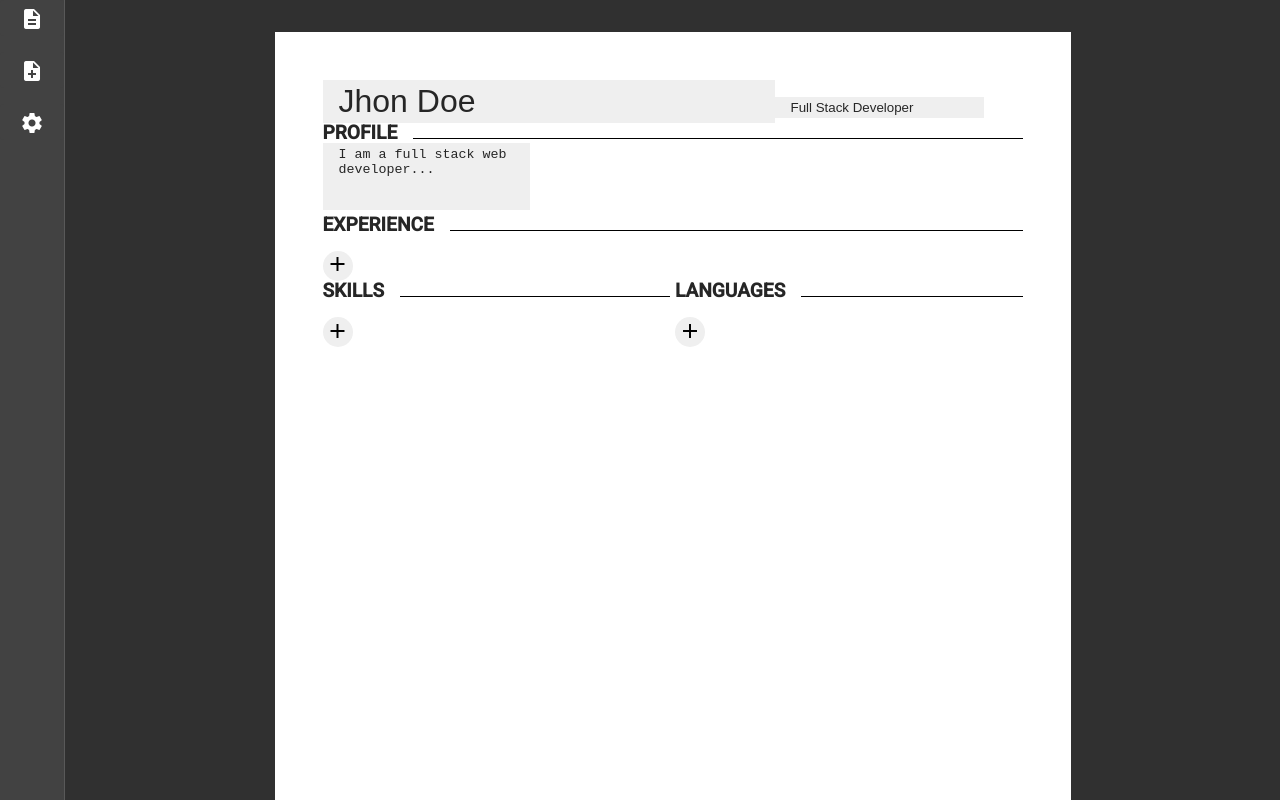
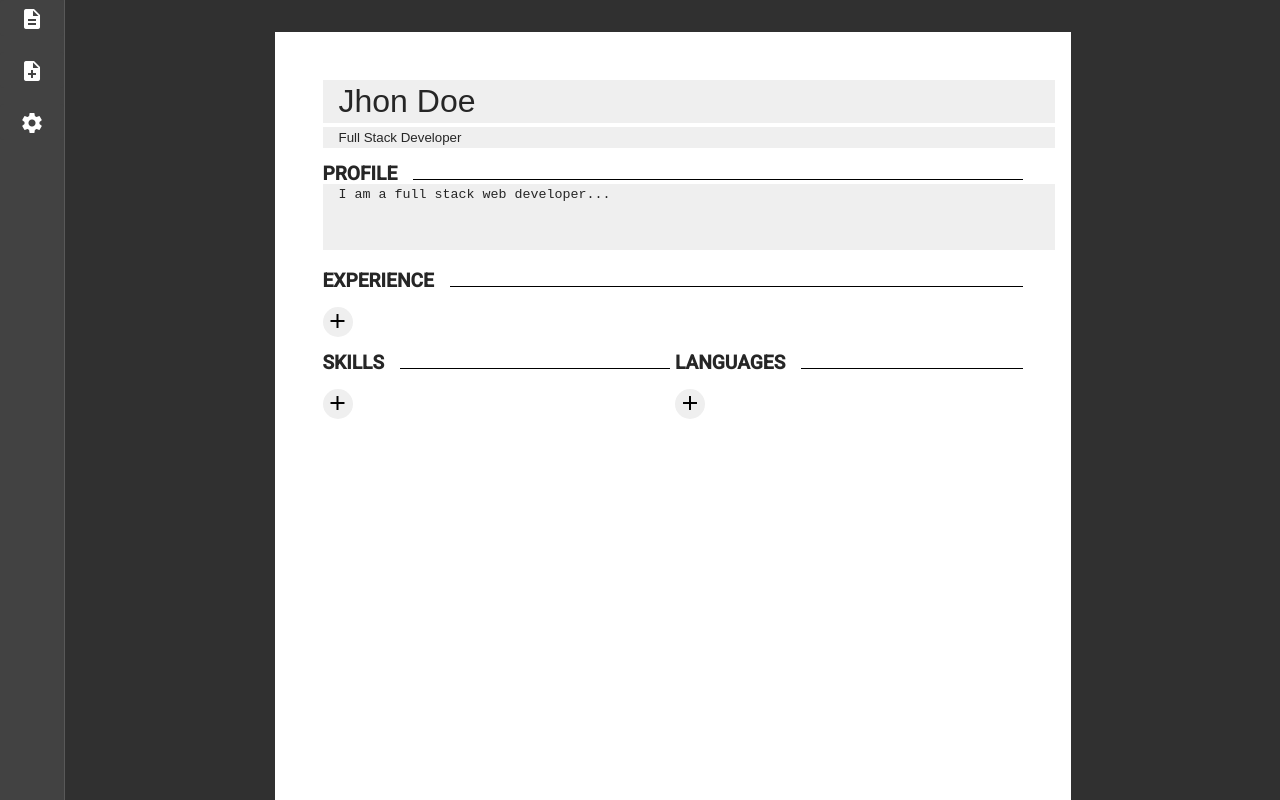
Before and after one commit to maak-tn/resume-builder, an Angular app: page /new in a window 1280 px wide. Built offline with nearby package versions, Linux system fonts and the light colour scheme.

Commit message:
inputs width and spacing

```diff
--- a/src/app/pages/new/new.component.scss
+++ b/src/app/pages/new/new.component.scss
@@ -27,11 +27,20 @@
 
         #nameInput {
             font-size: 2rem;
+            width: 100%;
+        }
+
+        #positionInput {
+            width: 100%;
+            margin-top: .2rem;
+            margin-bottom: 1rem;
         }
 
         #bioInput {
             resize: none;
             height: 60px;
+            width: 100%;
+            margin-bottom: 1rem;
         }
 
         .slSharedSpace {
@@ -131,7 +140,7 @@
 
 .newGroupTrigger {
     padding: 0;
-    margin-top: 1rem;
+    margin: 1rem 0;
     height: 30px;
     width: 30px;
     border: none;
```
